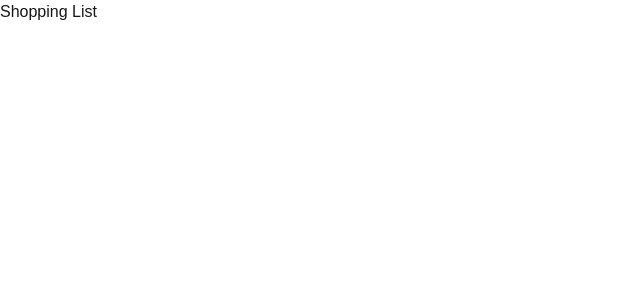
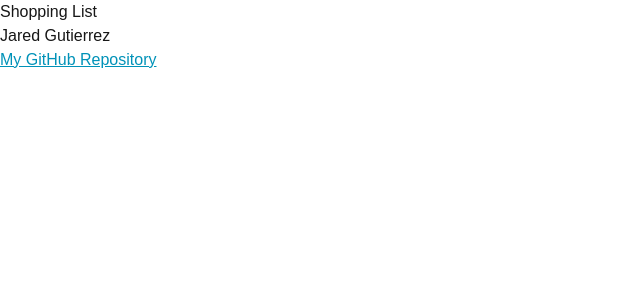
Before and after one commit to Jaredg01/cprg306-assignments, a Next.js app: page /week-2 in a window 1280 px wide. Shown: the top 300 px of the page, without its empty margins (0-640 px from the left). Built offline with nearby package versions, Linux system fonts and the light colour scheme.

Commit message:
completed week 2
-created student info component
-created link to week two in main page
-added StudentInfo to week 2

```diff
--- /dev/null
+++ b/app/_components/student-info.js
@@ -0,0 +1,13 @@
+import Link from "next/link";
+
+
+export default function StudentInfo(){
+    return(
+        <div>
+            <h1>Jared Gutierrez</h1>
+            <Link
+            href="https://github.com/Jaredg01/cprg306-assignments"
+            className="text-cyan-600 underline hover:text-cyan-300">My GitHub Repository</Link>
+        </div>
+    )
+}
--- a/app/page.js
+++ b/app/page.js
@@ -1,9 +1,13 @@
+import Link from "next/link";
 
 
 export default function Home() {
   return (
     <main>
-
+      <h1 className="text-3xl">CPRG 306: Web Development 2 - Assignments</h1>
+      <Link
+      href="./week-2"
+      className="text-cyan-600 underline hover:text-cyan-300">Week 2</Link>
     </main>
   );
 }
--- a/app/week-2/page.js
+++ b/app/week-2/page.js
@@ -1,9 +1,11 @@
+import StudentInfo from "../_components/student-info";
 
 
 export default function Page() {
     return (
       <main>
         <h1>Shopping List</h1>
+        <StudentInfo />
       </main>
     );
   }
```
